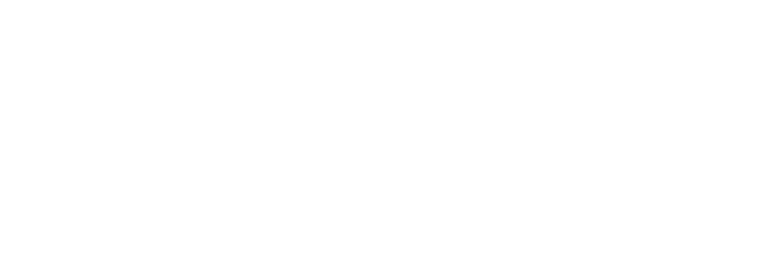
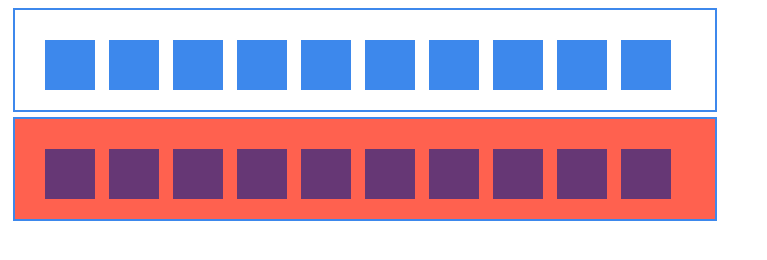
Before and after one commit to green-fox-academy/tomdreidel, a plain HTML site: page week-01/day-04/excercise-08.html in a window 1280 px wide. Shown: the whole page, without its empty margins (0-767 px from the left). Drawn offline with Linux system fonts and the light colour scheme.

Commit message:
all day 4 excercises

```diff
--- a/week-01/day-04/excercise-06.css
+++ b/week-01/day-04/excercise-06.css
@@ -0,0 +1,25 @@
+main{
+    width: 480px;
+}
+
+div {
+    border-radius: 50%;
+    background-color: #0CEBDE;
+    width: 140px;
+    height: 140px;
+    display: inline-block;
+    line-height: 140px;
+    text-align: center;
+    color: #fff;
+    font-family: Arial, Helvetica, sans-serif;
+    font-size: 30px;
+    margin: 5px;
+}
+
+div:first-child{
+    background-color: #B60CE7;
+}
+
+div:last-child{
+    background-color: #EBBE0C;
+}
--- a/week-01/day-04/excercise-07.css
+++ b/week-01/day-04/excercise-07.css
@@ -0,0 +1,17 @@
+body {
+    font-weight: bold;
+    width: 200px;
+}
+
+[class$="big"] {
+    color: blue;
+}
+
+div > div {
+    border: 1px solid green;
+}
+
+p {
+    background-color: yellow;
+    font-weight: normal;
+}
--- a/week-01/day-04/excercise-08.css
+++ b/week-01/day-04/excercise-08.css
@@ -0,0 +1,25 @@
+div {
+    width: 650px;
+    height: 50px;
+    border: 2px solid #3D88EC;
+    padding: 25px;
+    display: block;
+    margin: 5px;
+}
+
+div > div {
+    width: 50px;
+    height: 50px;
+    background-color: #3D88EC;
+    display: inline-block;
+    padding: 0px;
+    border: none;
+ }
+
+ div:last-child > div {
+     background-color: #663775;
+ }
+
+ body > div:last-child {
+     background-color: #FF614F;
+ }
--- a/week-01/day-04/excercise-08.html
+++ b/week-01/day-04/excercise-08.html
@@ -5,9 +5,29 @@
     <link rel="stylesheet" href="excercise-08.css">
 </head>
 <body>
-
-
-
-
+    <div>
+        <div></div>
+        <div></div>
+        <div></div>
+        <div></div>
+        <div></div>
+        <div></div>
+        <div></div>
+        <div></div>
+        <div></div>
+        <div></div>
+    </div>
+    <div>
+        <div></div>
+        <div></div>
+        <div></div>
+        <div></div>
+        <div></div>
+        <div></div>
+        <div></div>
+        <div></div>
+        <div></div>
+        <div></div>
+    </div>
 </body>
 </html>
--- a/week-01/day-04/excercise-10.css
+++ b/week-01/day-04/excercise-10.css
@@ -0,0 +1,37 @@
+div {
+    font-family: Courier, monospace;
+    font-size: 16px;
+    font-weight: lighter;
+    color: #ffffff;
+    text-align: center;
+    width: 250px;
+    padding: 15px;
+
+}
+
+div:nth-child(1) {
+    background-color: #FF614F;
+    background-image: url(duck.png);
+    background-size: 60px;
+    background-position-x: 5%;
+    background-position-y: 50%;
+    background-repeat: no-repeat;
+}
+
+div:nth-child(2) {
+    background-color: #623571;
+    background-image: url(duck.png);
+    background-size: 150px;
+    background-position-x: 50%;
+    background-position-y: 50%;
+    background-repeat: no-repeat;
+}
+
+div:nth-child(3) {
+    background-color: #808080;
+    background-image: url(duck.png);
+    background-size: 80px;
+    background-position-x: 95%;
+    background-position-y: 95%;
+    background-repeat: no-repeat;
+}
```
Also changed, not shown: week-01/day-04/excercise-05.css (+28 -0 lines), week-01/day-04/excercise-05.html (+17 -4 lines), week-01/day-04/excercise-06.html (+8 -4 lines), week-01/day-04/excercise-07.html (+6 -2 lines), week-01/day-04/excercise-09.css (+11 -0 lines), week-01/day-04/excercise-09.html (+22 -3 lines), week-01/day-04/excercise-10.html (+6 -2 lines), week-01/day-04/duck.png (added).
